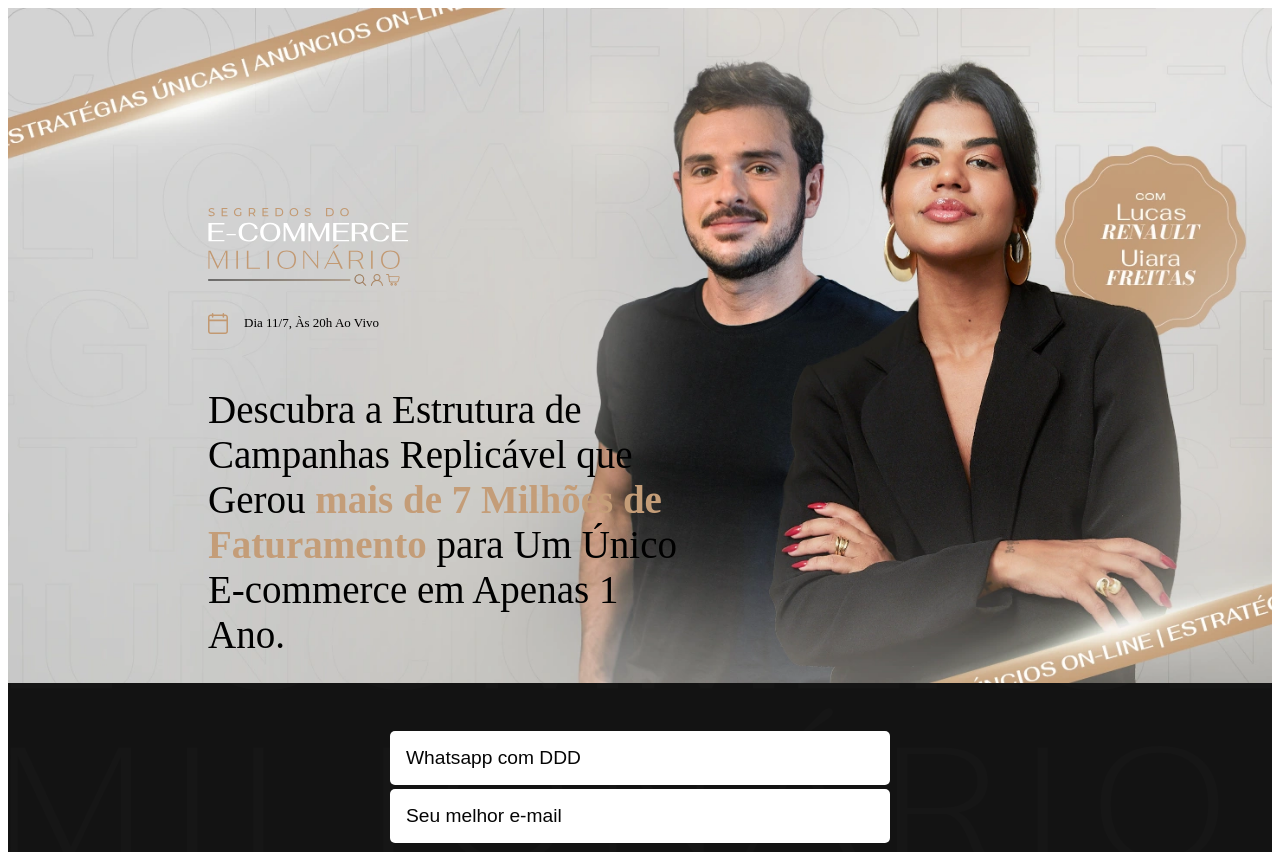
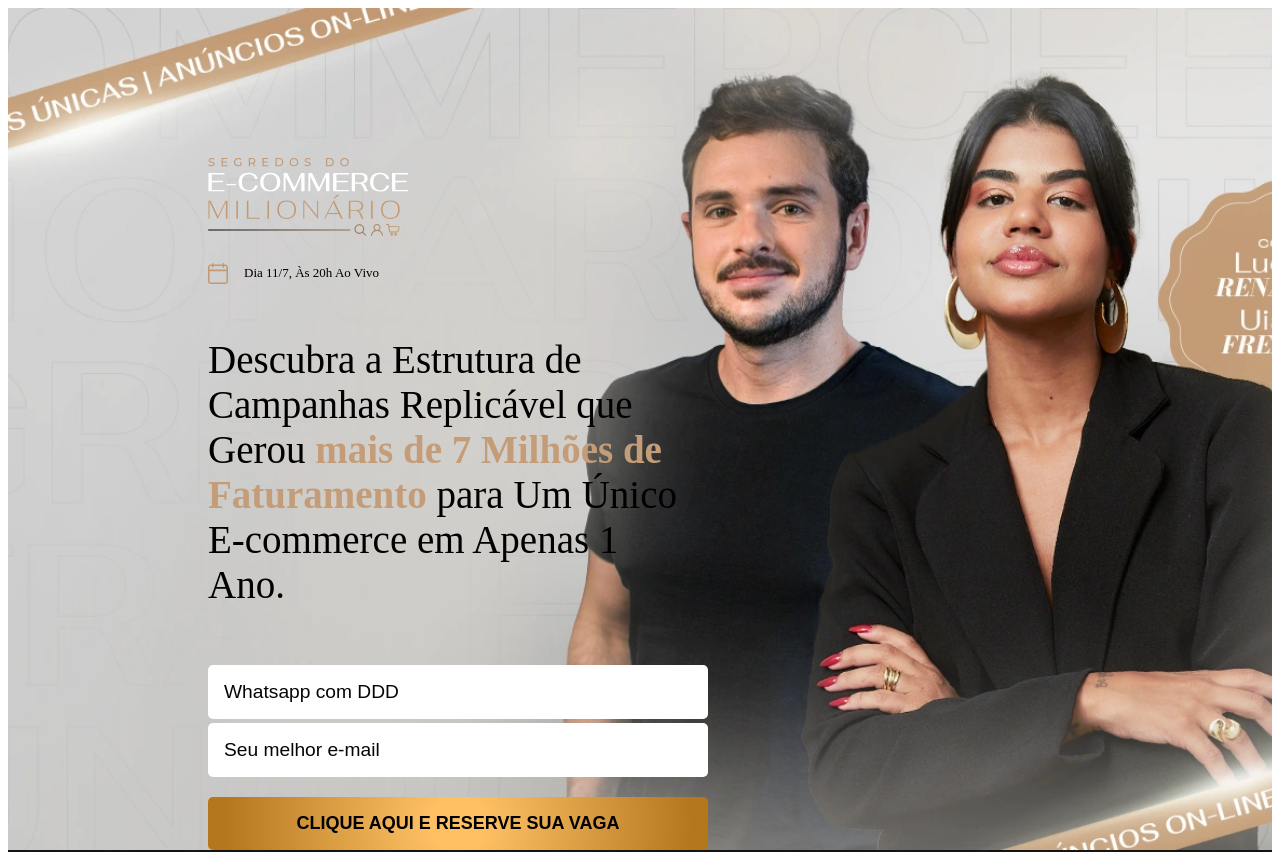
Before and after one commit to matheus-ma1a/lp-ecom-milionario, a Next.js app: page / in a window 1280 px wide. Shown: the top 852 px of the page. Built offline with nearby package versions, Linux system fonts and the light colour scheme; a web font is replaced by a local one.

Commit message:
first commit

```diff
--- a/src/pages/index.jsx
+++ b/src/pages/index.jsx
@@ -44,11 +44,6 @@ export default function Home() {
             Faturamento</b> para Um Único E-commerce em Apenas 1 Ano.
           </h1>
         </div>
-
-      </div >
-
-      <div className={styles.contentForm}>
-        <div className={styles.circulo}></div>
         <form className={styles.form} >
           <input
             className={styles.nome}
@@ -68,6 +63,11 @@ export default function Home() {
           />
           <input className={styles.button} type="submit" value={'CLIQUE AQUI E RESERVE SUA VAGA'} />
         </form>
+      </div >
+
+      <div className={styles.contentForm}>
+        <div className={styles.circulo}></div>
+
         <h1> O Melhor Método de Anúncios Online para E-commece
         </h1>
         <h3>
--- a/src/styles/Home.module.css
+++ b/src/styles/Home.module.css
@@ -7,8 +7,10 @@
     background-position: center;
     display: flex;
     flex-direction: column;
-    height: 80%;
+    height: 100%;
     position: relative;
+    padding-left: 200px;
+    padding-top: 150px;
 }
 
 .container {
@@ -17,9 +19,8 @@
     /* border: #fff solid; */
     display: flex;
     width: 490px;
-    margin-left: 200px;
-    margin-top: 200px;
     gap: 1rem;
+    margin-bottom: 2rem;
 }
 
 .container>img {
@@ -67,7 +68,6 @@
     align-items: center;
     background-color: #131313;
     padding: 3rem 0;
-    /* gap: 3rem; */
 }
 
 .contentForm>h1{
```
